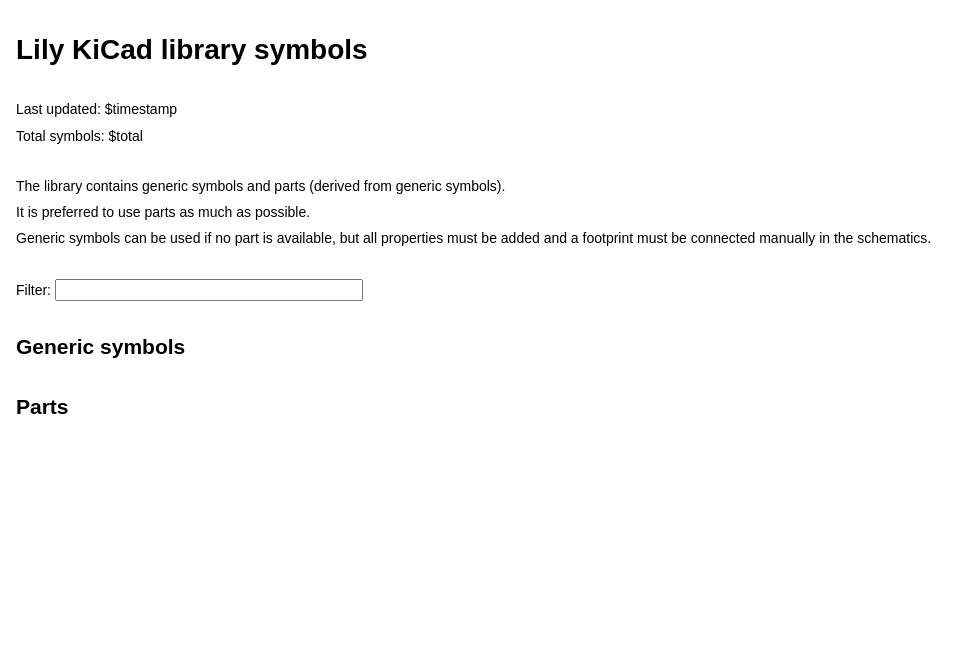
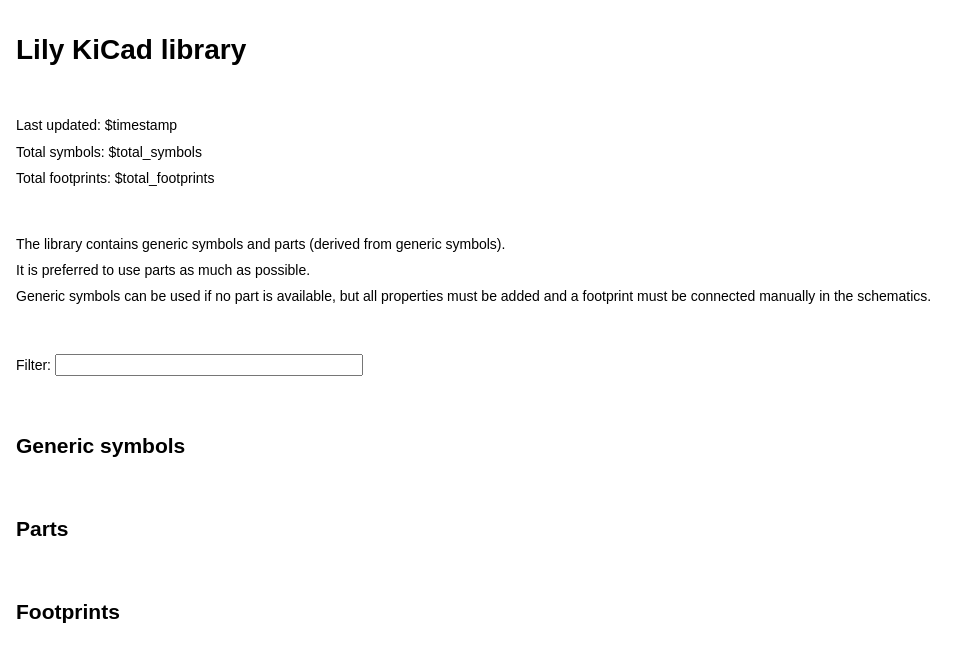
Before and after one commit to LilyTronics/lily_kicad_lib, a Python web app: template scripts/templates/report_template.html in a window 1280 px wide. Shown: the top 662 px of the page, without its empty margins (0-977 px from the left). Run offline with Jinja, Linux system fonts and the light colour scheme; the template is opened without the code that fills it, so the values that code supplies are empty.

Commit message:
add footprints to the report

```diff
--- a/scripts/templates/report_template.html
+++ b/scripts/templates/report_template.html
@@ -47,11 +47,13 @@
 }
 .section {
     margin: 32px 0px 32px;
+    padding-top: 8px;
 }
 </style>
 <script>
 
-const fields = $fields;
+const symbol_fields = $symbol_fields;
+const footprint_fields = $footprint_fields;
 
 const generic_symbols = [
 $generic_symbols_data
@@ -61,21 +63,26 @@
 $parts_data
 ];
 
+const footprints = [
+$footprints_data
+];
+
 function showData(e) {
     let query = "";
     if (e) {
         query = e.target.value;
     }
-    document.getElementById("generic_symbol_table").innerHTML = generateTable(generic_symbols, query);
-    document.getElementById("parts_table").innerHTML = generateTable(parts, query);
+    document.getElementById("generic_symbol_table").innerHTML = generateTable(generic_symbols, query, symbol_fields);
+    document.getElementById("parts_table").innerHTML = generateTable(parts, query, symbol_fields);
+    document.getElementById("footprints_table").innerHTML = generateTable(footprints, query, footprint_fields);
 }
 
-function generateTable(symbols, query) {
+function generateTable(symbols, query, field_names) {
     let output = "<table>\n";
     // Create header
     output += "<tr>";
     output += "<th>#</th>";
-    for (const field of fields) {
+    for (const field of field_names) {
         output += "<th>" + escapeHtml(field) + "</th>";
     }
     output += "</tr>\n";
@@ -85,7 +92,7 @@
         let add_symbol = true;
         if (query != "") {
             add_symbol = false;
-            for (const field of fields) {
+            for (const field of field_names) {
                 if (symbol[field].toLowerCase().includes(query.toLowerCase())) {
                     add_symbol = true;
                     break;
@@ -96,14 +103,14 @@
             i++;
             output += "<tr>";
             output += "<td>" + i + "</td>";
-            for (const field of fields) {
+            for (const field of field_names) {
                 output += "<td>" + escapeHtml(symbol[field]) + "</td>";
             }
             output += "</tr>\n";
         }
     }
     output += "</table>\n";
-    output = "<p>Total symbols: " + i + "</p>\n" + output;
+    output = "<p>Total items: " + i + "</p>\n" + output;
     return output;
 }
 
@@ -116,31 +123,52 @@
         .replace(/'/g, "&#039;");
 }
 
+const index_section = `<p><a href="#generic-symbols">Generic symbols</a> |
+<a href="#parts">Parts</a> |
+<a href="#footprints">Footprints</a> |
+<a href="#top">Top</a>
+</p>`;
+
 </script>
 </head>
 <body>
-<h1>Lily KiCad library symbols</h1>
+<h1 id="top">Lily KiCad library</h1>
+
 <div class="section">
 <p>Last updated: $timestamp</p>
-<p>Total symbols: $total</p>
+<p>Total symbols: $total_symbols</p>
+<p>Total footprints: $total_footprints</p>
 </div>
+
 <div class="section">
 <p>The library contains generic symbols and parts (derived from generic symbols).</p>
 <p>It is preferred to use parts as much as possible.<p>
 <p>Generic symbols can be used if no part is available, but all properties must be added and
 a footprint must be connected manually in the schematics.</p>
 </div>
+
 <div class="section">
 <p>Filter: <input type="text" id="query" style="width:300px;"/></p>
 </div>
-<div class="section">
+
+<div id="generic-symbols" class="section">
+<script>document.write(index_section);</script>
 <h2>Generic symbols</h2>
 <div id="generic_symbol_table"></div>
 </div>
-<div class="section">
+
+<div id="parts" class="section">
+<script>document.write(index_section);</script>
 <h2>Parts</h2>
 <div id="parts_table"></div>
 </div>
+
+<div id="footprints" class="section">
+<script>document.write(index_section);</script>
+<h2>Footprints</h2>
+<div id="footprints_table"></div>
+</div>
+
 <script>
 showData();
 const input = document.getElementById("query");
```
Also changed, not shown: scripts/generate_report.py (+28 -9 lines).
